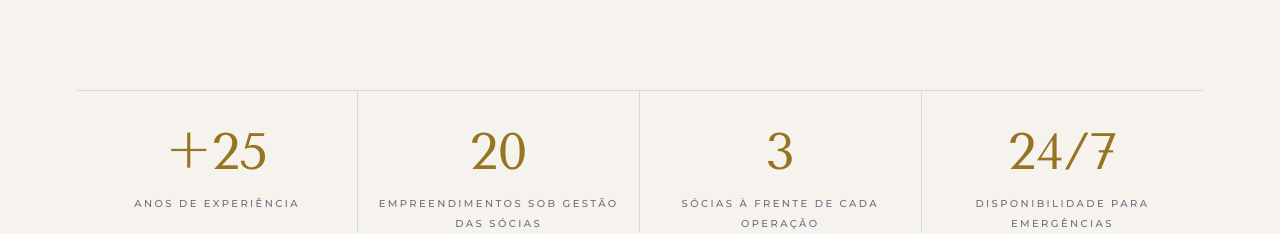
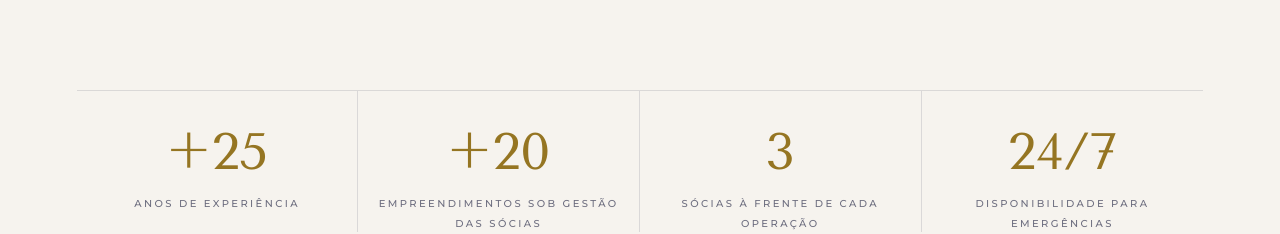
Before and after one commit to gustavogurevich-glitch/atena-site, a plain HTML site: page index.html in a window 1280 px wide. Shown: the part 1660-1894 px from the top of the page. Drawn offline with nearby package versions, Linux system fonts and the light colour scheme.

Commit message:
Add files via upload

```diff
--- a/index.html
+++ b/index.html
@@ -68,7 +68,7 @@
   <p class="about-text reveal" data-i18n="a_text">Três sócias, mais de duas décadas dedicadas a edifícios que exigem excelência. Tratamos cada empreendimento como único, com o objetivo de desenvolver o patrimônio. Dominamos a técnica de gerir propriedades com excelência e a sensibilidade de compreender a experiência de quem as vivencia.</p>
   <div class="nums">
     <div class="num reveal"><b>+25</b><span data-i18n="n1">anos de experiência</span></div>
-    <div class="num reveal"><b>20</b><span data-i18n="n2">empreendimentos sob gestão das sócias</span></div>
+    <div class="num reveal"><b>+20</b><span data-i18n="n2">empreendimentos sob gestão das sócias</span></div>
     <div class="num reveal"><b>3</b><span data-i18n="n3">sócias à frente de cada operação</span></div>
     <div class="num reveal"><b>24/7</b><span data-i18n="n4">disponibilidade para emergências</span></div>
   </div>
```
